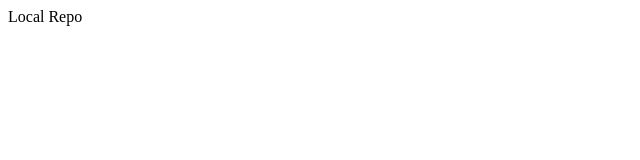
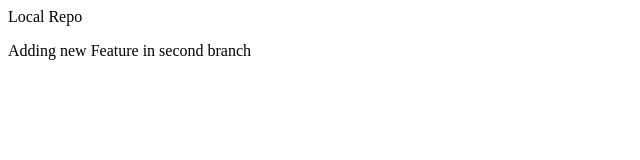
Before and after one commit to anur99/localrepo, a plain HTML site: page index.html in a window 1280 px wide. Shown: the whole page, without its empty margins (0-640 px from the left). Drawn offline with Linux system fonts and the light colour scheme.

Commit message:
Added feature

```diff
--- a/index.html
+++ b/index.html
@@ -7,5 +7,6 @@
 </head>
 <body>
     Local Repo
+    <p>Adding new Feature in second branch</p>
 </body>
 </html>
```
